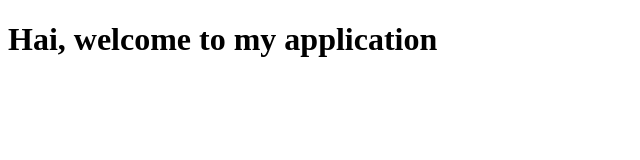
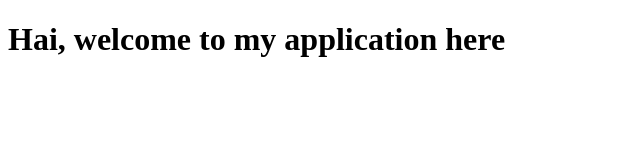
Before and after one commit to nafshan85/tomcatapp, a plain HTML site: page index.html in a window 1280 px wide. Shown: the whole page, without its empty margins (0-640 px from the left). Drawn offline with Linux system fonts and the light colour scheme.

Commit message:
Update index.html

```diff
--- a/index.html
+++ b/index.html
@@ -5,7 +5,7 @@
         <meta http-equiv="Content-Type" content="text/html; charset=UTF-8">
     </head>
     <body>
-<h1> Hai, welcome to my application </h1>
+<h1> Hai, welcome to my application here </h1>
 
     </body>
 </html>
```
